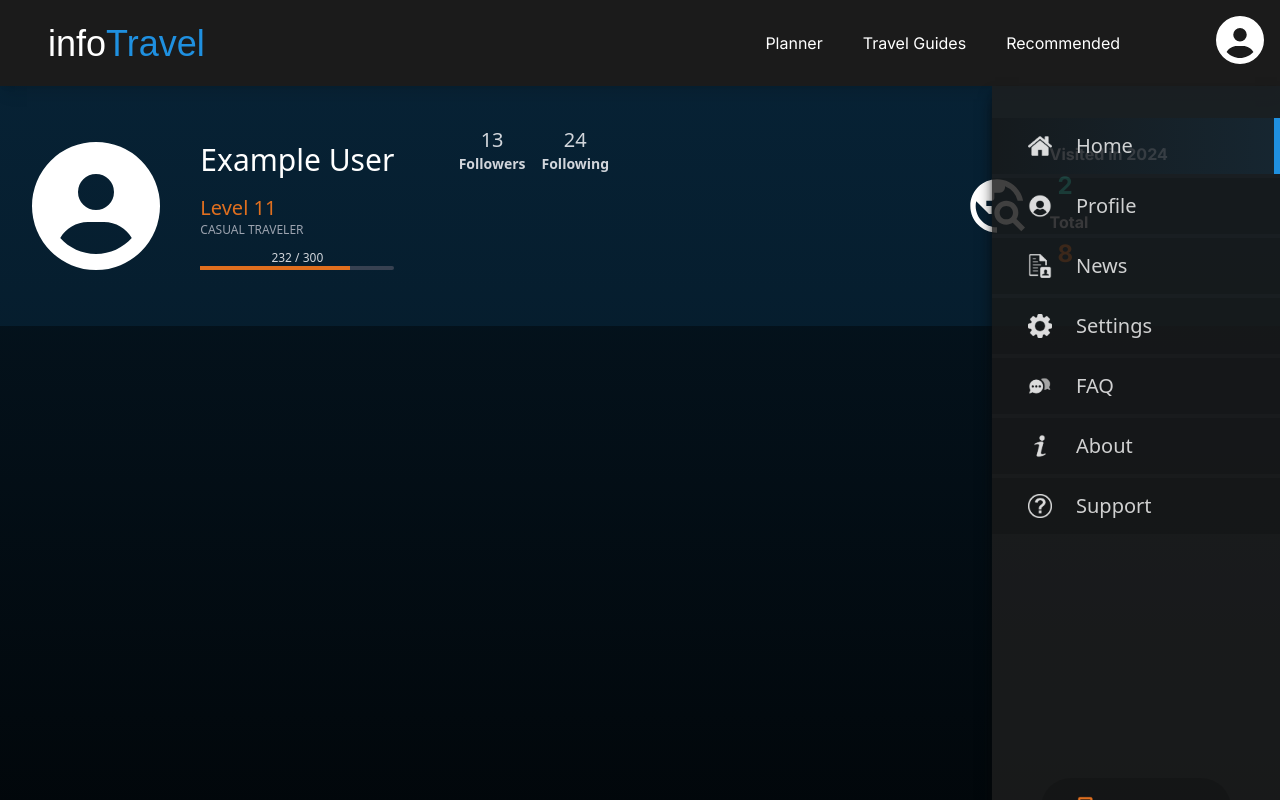
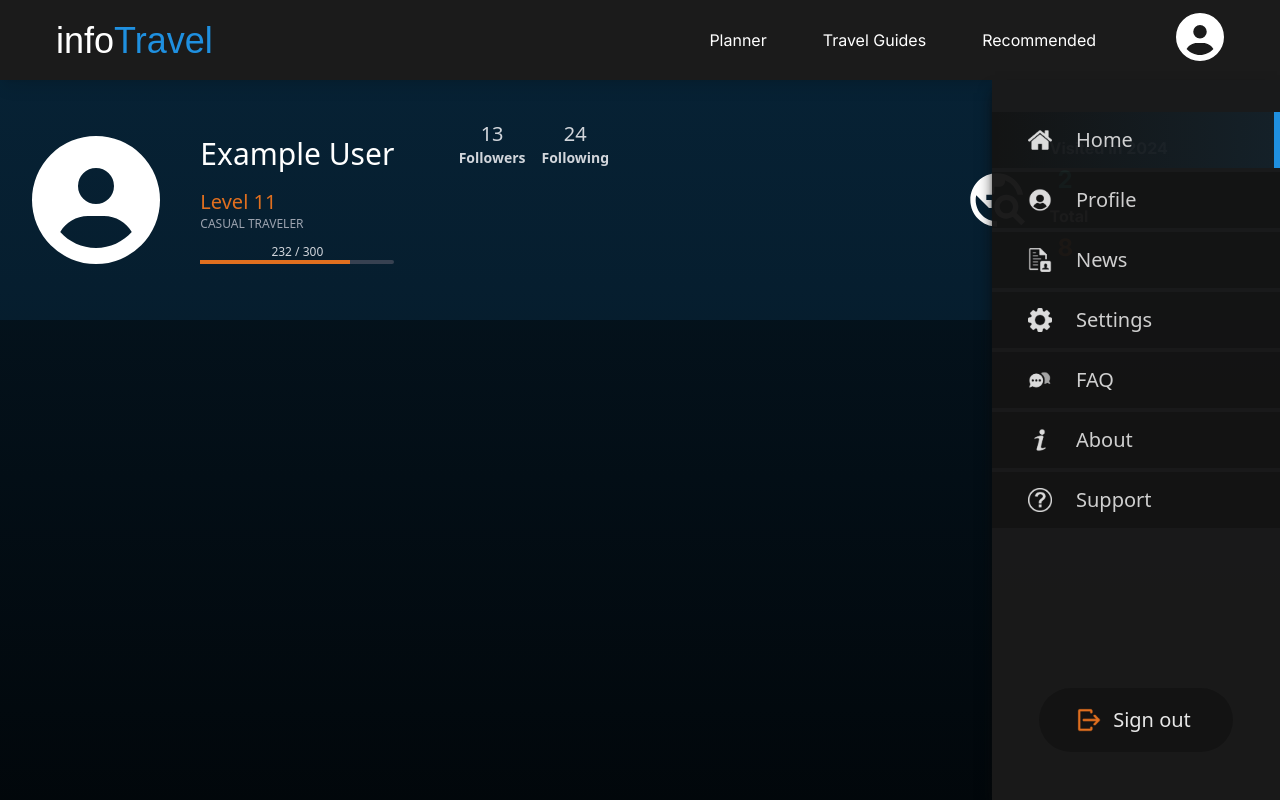
Before and after one commit to infoTravelProject/infoTravel, a Next.js app in the folder front/: page /profile in a window 1280 px wide. Both pictures are taken after a click on the button 1240 px from the left and 40 px from the top of the page. Shown: the top 800 px of the page. Built offline with nearby package versions, Linux system fonts and the light colour scheme; a web font is replaced by a local one.

Commit message:
navbar done

```diff
--- a/front/components/Footer.js
+++ b/front/components/Footer.js
@@ -2,7 +2,7 @@ import { FaGithub } from "react-icons/fa";
 
 export default function Footer() {
     return (
-        <footer className="relative z-30 bg-black bg-opacity-95 text-white border-t-2 border-it-blue">
+        <footer className="relative z-0 bg-black bg-opacity-95 text-white border-t-2 border-it-blue">
 
             <div className="pt-20 pb-10 p-4 flex flex-wrap justify-between ml-8 2xl:ml-40">
 
--- a/front/components/Layout.js
+++ b/front/components/Layout.js
@@ -5,7 +5,7 @@ export default function Layout({ children }) {
     return (
         <div>
             <Navbar />
-            <main className="bg-black bg-gradient-to-t from-black/0 to-[#1F90E0]/[0.12] min-h-screen min-w-screen">
+            <main className="bg-black bg-gradient-to-t from-black/0 to-[#1F90E0]/[0.12] mt-20 min-h-screen min-w-screen">
                 {children}
             </main>
             <Footer />
--- a/front/components/Navbar.js
+++ b/front/components/Navbar.js
@@ -9,24 +9,24 @@ export default function Navbar() {
 
     return (
         <nav>
-            <div className={`relative z-10 flex text-white flex-row items-center justify-between p-4 ${sidebarOpen ? 'bg-white/[0.04]' : 'bg-white/[0.05]'} shadow-md transition hover:shadow-lg hover:bg-white/[0.04]`}>
+            <div className={`fixed top-0 h-20 px-6 w-screen z-20 flex text-white flex-row items-center justify-between ${sidebarOpen ? 'bg-[#1B1B1B]' : 'bg-[#1E1E1E]'} shadow-md transition hover:shadow-lg hover:bg-[#1B1B1B]`}>
                 <div className="ml-8 text-4xl">
                     <span className="text-white font-BraahOne">info</span>
                     <span className="text-it-blue font-BraahOne">Travel</span>
                 </div>
                 <div className="flex font-inter items-center">
-                    <ul className="flex space-x-10 mr-24">
-                        <li>Planner</li>
-                        <li>Travel Guides</li>
-                        <li>Recommended</li>
+                    <ul className="flex space-x-14 mr-20">
+                        <li><a href="#" className="hover:text-it-blue transition">Planner</a></li>
+                        <li><a href="#" className="hover:text-it-blue transition">Travel Guides</a></li>
+                        <li><a href="#" className="hover:text-it-blue transition">Recommended</a></li>
                     </ul>
                     <div>
-                    <button onClick={toggleSidebar}><FaCircleUser className="w-12 h-12"/></button>
+                    <button onClick={toggleSidebar}><FaCircleUser className="w-12 h-12 mr-8"/></button>
                     </div>
                 </div>
             </div>
             {sidebarOpen && (
-                <div className={`absolute z-0 right-0 h-full w-full bg-transparent cursor-pointer`} onClick={toggleSidebar}></div>
+                <div className={`fixed top-0 z-10 w-screen h-screen bg-transparent cursor-default`} onClick={toggleSidebar}></div>
             )}
             <div>
                 <SideBar sidebar={sidebarOpen}/>
--- a/front/components/SideBar.js
+++ b/front/components/SideBar.js
@@ -3,7 +3,7 @@ import Image from 'next/image'
 
 export default function SideBar({sidebar}) {
     if (sidebar) return (
-        <div className="absolute z-20 right-0 w-72 h-full bg-[#1E1E1E]/[0.8] shadow-lg shadow-neutral-950">
+        <div className="fixed top-20 z-30 right-0 w-72 h-[calc(100%-5rem)] bg-[#1B1B1B]/[0.95] shadow-lg shadow-neutral-950">
             <div className="w-full h-fit mt-8">
                 <SideBarBox title={"Home"} icon={"/side_home.png"} isActive={true}/>
                 <SideBarBox title={"Profile"} icon={"/side_user.png"} isActive={false}/>
@@ -14,7 +14,7 @@ export default function SideBar({sidebar}) {
                 <SideBarBox title={"Support"} icon={"/side_support.png"} isActive={false}/>
             </div>
             <div className="absolute w-full bottom-0 h-72 flex flex-col justify-end items-center">
-                <div className="flex flex-row bg-black/[0.15] rounded-full mb-12 cursor-pointer transition hover:bg-black/[0.25]">
+                <div className="flex flex-row bg-black/[0.25] rounded-full mb-12 cursor-pointer transition hover:bg-black/[0.35] hover:border-amber-600 border-transparent border-2">
                     <div className="w-8 flex flex-col justify-center ml-8">
                         <Image src={"/logout.png"} width={500} height={500} alt={"?"} className="scale-75"/>
                     </div>
--- a/front/components/SideBarBox.js
+++ b/front/components/SideBarBox.js
@@ -1,7 +1,7 @@
 import Image from 'next/image'
 
 const SideBarBox = ({title, icon, isActive}) => (
-    <div className={`mt-1 w-full h-14 bg-black/[0.15] text-white/[0.8] text-xl ${isActive ? 'cursor-default' : 'cursor-pointer hover:bg-black/[0.25]'}`}>
+    <div className={`mt-1 w-full h-14 bg-black/[0.25] text-white/[0.8] text-xl ${isActive ? 'cursor-default' : 'cursor-pointer hover:bg-black/[0.35]'}`}>
         <div className={`flex flex-row items-center ${isActive ? 'bg-gradient-to-l from-it-blue/[0.1] to-transparent' : 'bg-transparent'} h-full`}>
             <div className="h-8 w-8 ml-8">
                 <Image src={icon} width={500} height={500} alt="?" className="scale-75 opacity-85"/>
```
